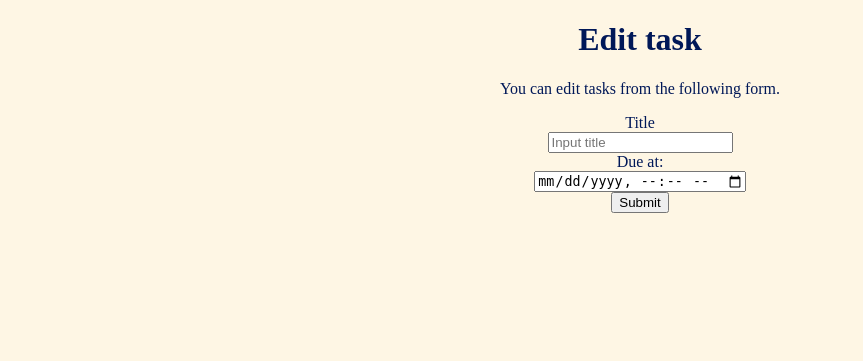
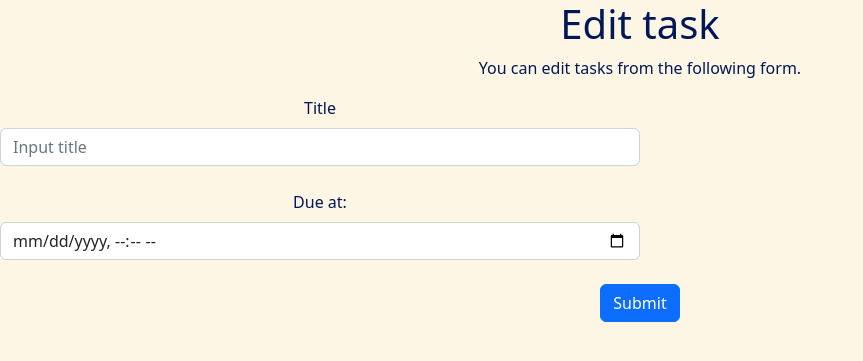
Before and after one commit to 1F10230180/django-test-exercise, a Django app: template todo/templates/todo/edit.html in a window 1280 px wide. Shown: the top 361 px of the page, without its empty margins (0-863 px from the left). Run offline with Django 5.2, Linux system fonts and the light colour scheme; the template is opened without the code that fills it, so the values that code supplies are empty.

Commit message:
editのbootstrap

```diff
--- a/todo/templates/todo/edit.html
+++ b/todo/templates/todo/edit.html
@@ -5,6 +5,8 @@
   <head>
     <title>To Do Application</title>
     <meta charset="UTF-8">
+    <meta name="viewport" content="width=device-width, initial-scale=1.0">
+    <link href="https://cdn.jsdelivr.net/npm/bootstrap@5.2.3/dist/css/bootstrap.min.css" rel="stylesheet" integrity="sha384-rbsA2VBKQhggwzxH7pPCaAqO46MgnOM80zW1RWuH61DGLwZJEdK2Kadq2F9CUG65" crossorigin="anonymous">
     <meta name="author" content="INIAD">
     <link href="{% static 'todo/css/index.css' %}" rel="stylesheet">
   </head>
@@ -15,16 +17,16 @@
     <p>You can edit tasks from the following form.</p>
     <form action="{% url 'update' task.id%}" method="post">
       {% csrf_token %}
-      <div>
-        <label for="titleInput">Title</label><br>
-        <input id="titleInput" name="title" type="text" placeholder="Input title" value="{{ task.title }}">
+      <div class="col-md-6">
+        <label class="form-label" for="titleInput">Title</label><br>
+        <input class="form-control mb-4" id="titleInput" name="title" type="text" placeholder="Input title" value="{{ task.title }}">
       </div>
-      <div>
-        <label for="dueInput">Due at:</label><br>
-        <input id="dueInput" name="due_at" type="datetime-local" value="{{ task.due_at |date:"Y-m-d H:i" }}">
+      <div class="col-md-6">
+        <label class="form-label" for="dueInput">Due at:</label><br>
+        <input class="form-control mb-4" id="dueInput" name="due_at" type="datetime-local" value="{{ task.due_at |date:"Y-m-d H:i" }}">
       </div>
-      <div>
-        <button type="submit">Submit</button>
+      <div class="col-md">
+        <button type="submit" class="btn btn-primary">Submit</button>
       </div>
     </form>
     <br>
```
